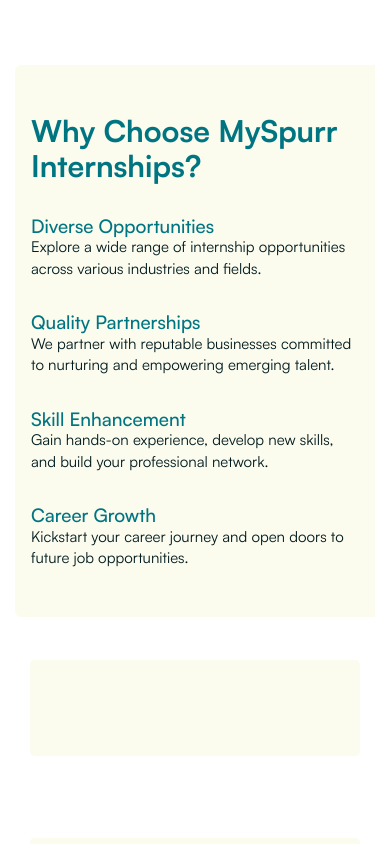
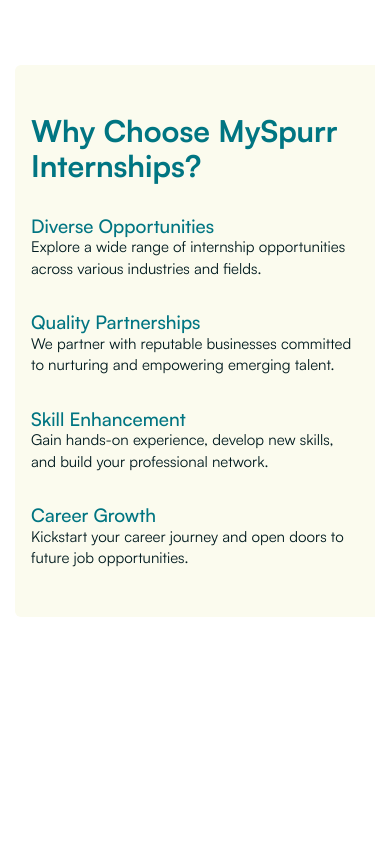
Before and after one commit to tobyakin/MySpurr-Landing-Page, a Vue app: page /internship in a window 390 px wide. Shown: the part 900-1744 px from the top of the page. Built offline with nearby package versions, Linux system fonts and the light colour scheme.

Commit message:
Docs: upadated

```diff
--- a/src/components/Internship/SectionThree.vue
+++ b/src/components/Internship/SectionThree.vue
@@ -1,13 +1,15 @@
 <template>
-  <section class="container md:h-auto my-16 lg:my-16">
-    <h4 class="text-[72px] font-EBGaramond500 leading-[67.5px] mb-10">
+  <section class="container my-16 lg:my-16">
+    <h4
+      class="lg:text-[72px] text-[40px] font-EBGaramond500 leading-[40px] lg:leading-[67.5px] mb-10"
+    >
       It’s easy to get started
     </h4>
-    <div class="grid container lg:grid-cols-3 gap-[82px] grid-cols-1">
+    <div class="grid container !px-0 lg:grid-cols-3 lg:gap-[82px] gap-[30px] grid-cols-1">
       <div
         v-for="item in boxLists"
         :key="item"
-        class="w-full bg-[#FBFBEE] lg:static flex rounded-[4.71px] items-center lg:px-8 px-4 py-12 lg:p-8"
+        class="w-full bg-[#FBFBEE] flex rounded-[4.71px] items-center lg:px-8 px-4 py-12 lg:p-8"
       ></div>
     </div>
   </section>
--- a/src/components/Internship/SectionTwo.vue
+++ b/src/components/Internship/SectionTwo.vue
@@ -1,5 +1,5 @@
 <template>
-  <section class="container lg:pt-[145px] !lg:px-0 h-full relative lg:mb-16">
+  <section class="container lg:pt-[145px] !lg:px-0 h-screen relative lg:mb-16">
     <div class="grid lg:grid-cols-2 relative grid-cols-1">
       <div
         class="lg:col-span-1 w-full bg-[#FBFBEE] lg:static absolute top-[70%] flex rounded-l-[6px] items-center lg:px-8 px-4 py-12 lg:p-8"
```
